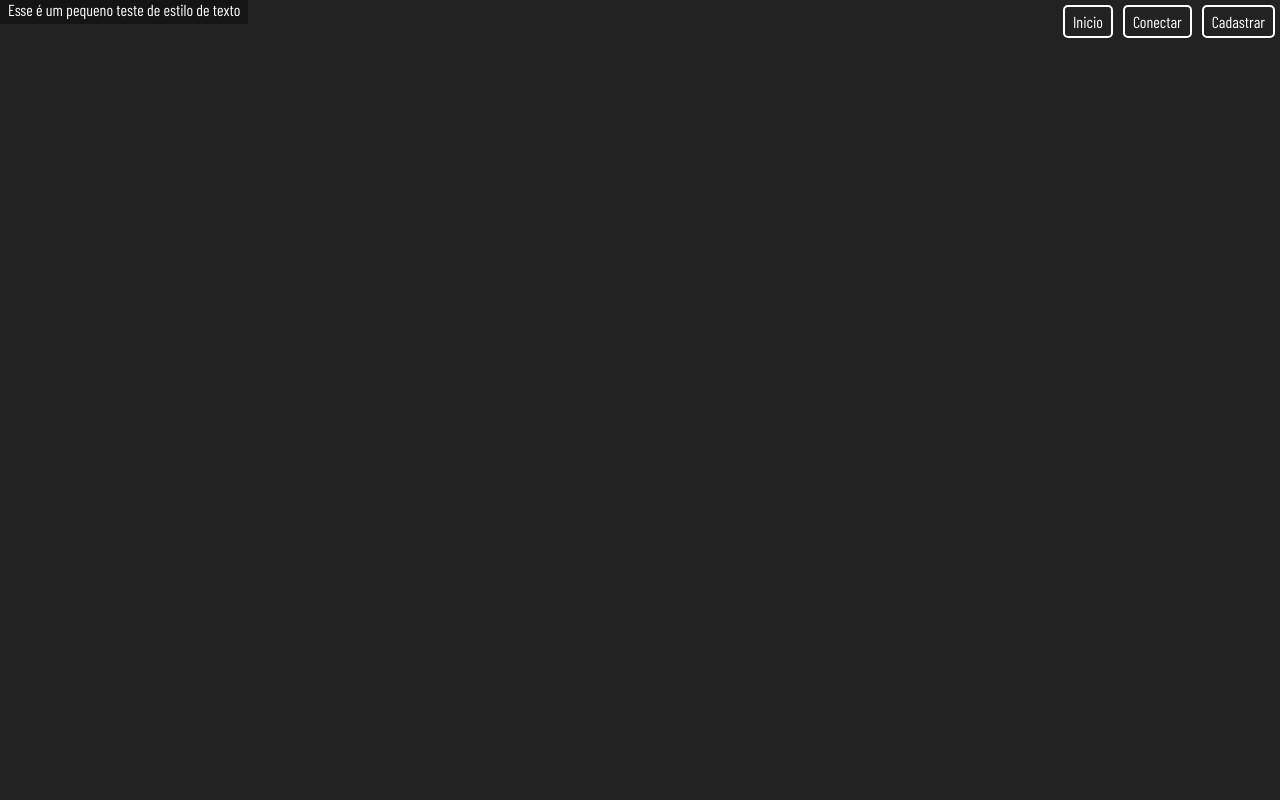
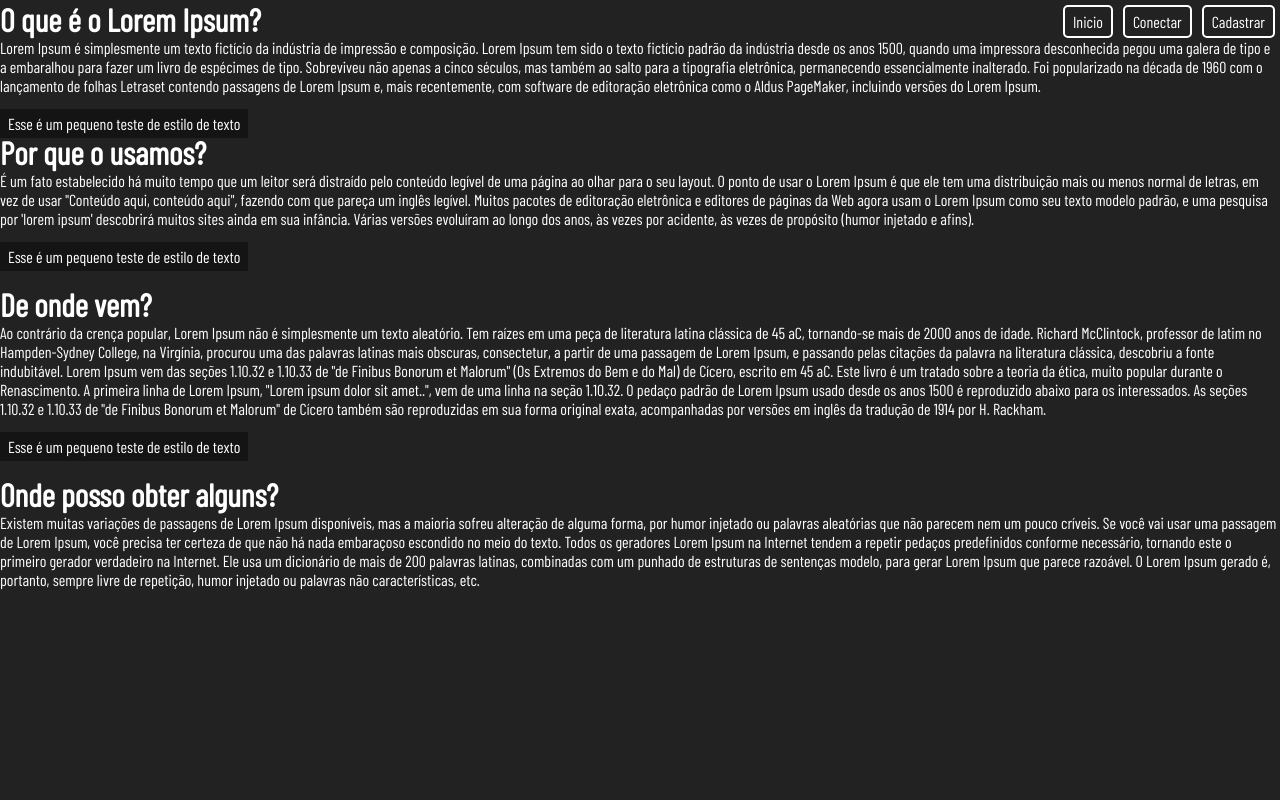
Before and after one commit to ismaelvguedes/Zombie-Survival-Social-Network, a Django app: page / in a window 1280 px wide. Run offline with Django 4.2, Linux system fonts and the light colour scheme; some web fonts are replaced.

Commit message:
Alterações de inicio e configurações

```diff
--- a/core/settings.py
+++ b/core/settings.py
@@ -24,7 +24,7 @@ SECRET_KEY = 'django-insecure-z^8fl@r(6#-wj0k%8=zc34r)4by2q4p4x0p^lki_strb*x#3zc
 # SECURITY WARNING: don't run with debug turned on in production!
 DEBUG = True
 
-ALLOWED_HOSTS = ['localhost']
+ALLOWED_HOSTS = ['*']
 
 
 # Application definition
--- a/game/static/css/genericos.css
+++ b/game/static/css/genericos.css
@@ -12,11 +12,12 @@
     box-sizing: border-box;
 
     font-family: 'Barlow Condensed', sans-serif;
+    color: var(--cor-texto);
 }
 
 :root {
     --cor-fundo: #222;
-    --cor-texto: rgb(81, 186, 33);
+    --cor-texto: #fff;
 }
 
 body {
--- a/game/templates/theme/inicio.html
+++ b/game/templates/theme/inicio.html
@@ -2,6 +2,25 @@
 
 {% block base %}
 
+
+    <h1>O que é o Lorem Ipsum?</h1>
+    Lorem Ipsum é simplesmente um texto fictício da indústria de impressão e composição. Lorem Ipsum tem sido o texto fictício padrão da indústria desde os anos 1500, quando uma impressora desconhecida pegou uma galera de tipo e a embaralhou para fazer um livro de espécimes de tipo. Sobreviveu não apenas a cinco séculos, mas também ao salto para a tipografia eletrônica, permanecendo essencialmente inalterado. Foi popularizado na década de 1960 com o lançamento de folhas Letraset contendo passagens de Lorem Ipsum e, mais recentemente, com software de editoração eletrônica como o Aldus PageMaker, incluindo versões do Lorem Ipsum.<br><br>
+
     <a class="info">Esse é um pequeno teste de estilo de texto<br></a>
 
+    <h1>Por que o usamos?</h1>
+    É um fato estabelecido há muito tempo que um leitor será distraído pelo conteúdo legível de uma página ao olhar para o seu layout. O ponto de usar o Lorem Ipsum é que ele tem uma distribuição mais ou menos normal de letras, em vez de usar "Conteúdo aqui, conteúdo aqui", fazendo com que pareça um inglês legível. Muitos pacotes de editoração eletrônica e editores de páginas da Web agora usam o Lorem Ipsum como seu texto modelo padrão, e uma pesquisa por 'lorem ipsum' descobrirá muitos sites ainda em sua infância. Várias versões evoluíram ao longo dos anos, às vezes por acidente, às vezes de propósito (humor injetado e afins).<br><br>
+
+    <a class="info">Esse é um pequeno teste de estilo de texto<br></a><br>
+
+    <h1>De onde vem?</h1>
+    Ao contrário da crença popular, Lorem Ipsum não é simplesmente um texto aleatório. Tem raízes em uma peça de literatura latina clássica de 45 aC, tornando-se mais de 2000 anos de idade. Richard McClintock, professor de latim no Hampden-Sydney College, na Virgínia, procurou uma das palavras latinas mais obscuras, consectetur, a partir de uma passagem de Lorem Ipsum, e passando pelas citações da palavra na literatura clássica, descobriu a fonte indubitável. Lorem Ipsum vem das seções 1.10.32 e 1.10.33 de "de Finibus Bonorum et Malorum" (Os Extremos do Bem e do Mal) de Cícero, escrito em 45 aC. Este livro é um tratado sobre a teoria da ética, muito popular durante o Renascimento. A primeira linha de Lorem Ipsum, "Lorem ipsum dolor sit amet..", vem de uma linha na seção 1.10.32.
+
+    O pedaço padrão de Lorem Ipsum usado desde os anos 1500 é reproduzido abaixo para os interessados. As seções 1.10.32 e 1.10.33 de "de Finibus Bonorum et Malorum" de Cícero também são reproduzidas em sua forma original exata, acompanhadas por versões em inglês da tradução de 1914 por H. Rackham.<br><br>
+
+    <a class="info">Esse é um pequeno teste de estilo de texto<br></a><br>
+
+    <h1>Onde posso obter alguns?</h1>
+    Existem muitas variações de passagens de Lorem Ipsum disponíveis, mas a maioria sofreu alteração de alguma forma, por humor injetado ou palavras aleatórias que não parecem nem um pouco críveis. Se você vai usar uma passagem de Lorem Ipsum, você precisa ter certeza de que não há nada embaraçoso escondido no meio do texto. Todos os geradores Lorem Ipsum na Internet tendem a repetir pedaços predefinidos conforme necessário, tornando este o primeiro gerador verdadeiro na Internet. Ele usa um dicionário de mais de 200 palavras latinas, combinadas com um punhado de estruturas de sentenças modelo, para gerar Lorem Ipsum que parece razoável. O Lorem Ipsum gerado é, portanto, sempre livre de repetição, humor injetado ou palavras não características, etc.
+
 {% endblock %}
```
